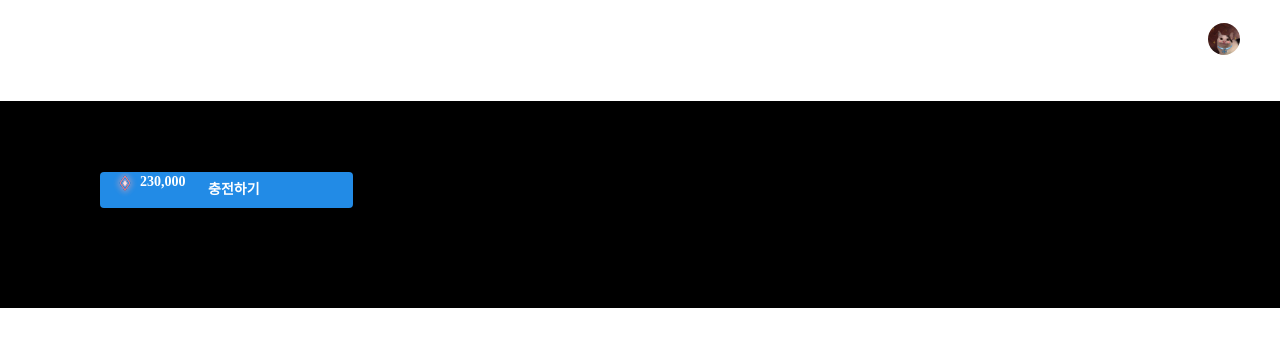
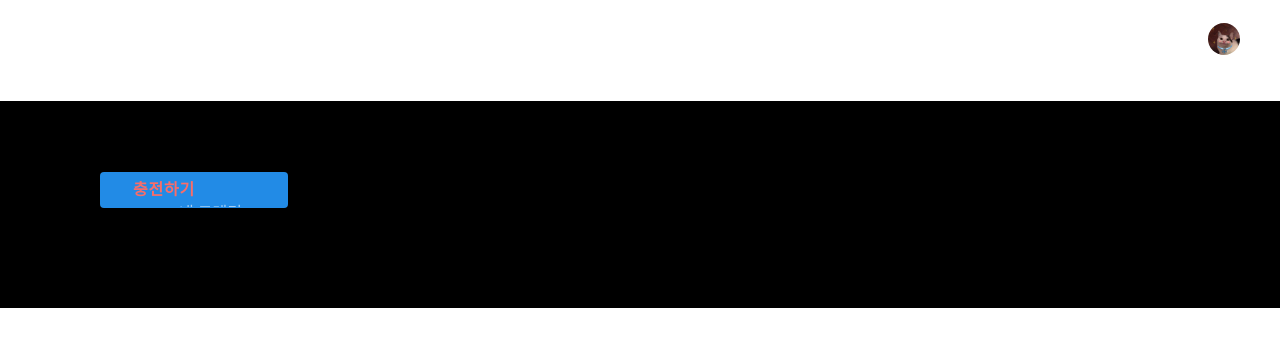
Before and after one commit to Codeit-Sprint-6-Part-2-Team-9/frontend, a React (Vite) app: page / in a window 1280 px wide. Shown: the top 346 px of the page. Built offline with nearby package versions, Linux system fonts and the light colour scheme.

Commit message:
refactor: 스타일 정리

```diff
--- a/src/components/MyCreditRechargeButton.jsx
+++ b/src/components/MyCreditRechargeButton.jsx
@@ -1,4 +1,5 @@
 import { Button } from "@mantine/core";
+import theme from "../theme";
 import CreditIcon from "../assets/mycredit.svg";
 import classes from "./MyCreditRechargeButton.module.css";
 
@@ -29,7 +30,14 @@ const MyCreditSection = () => {
 };
 
 const TextSection = () => {
-  return <div className={classes.textSection}>충전하기</div>;
+  return (
+    <div
+      className={classes.textSection}
+      style={{ color: theme.colors.brand[0] }}
+    >
+      충전하기
+    </div>
+  );
 };
 
 export default MyCreditRechargeButton;
--- a/src/components/MyCreditRechargeButton.module.css
+++ b/src/components/MyCreditRechargeButton.module.css
@@ -1,8 +1,9 @@
 .MycreditButton {
+  position: relative;
   width: 327px;
   height: 87px;
   border-radius: 8px;
-  border: 1px solid #f1eef9;
+  border: 1px solid #f1eef9cc;
   background: transparent;
 }
 
@@ -25,11 +26,41 @@
 }
 
 .creditContainer {
+  position: absolute;
+  top: 20px;
+  left: 20px;
+}
+
+@media (min-width: 768px) {
+  .creditContainer {
+    top: 35px;
+    left: 64px;
+  }
+}
+
+@media (min-width: 1280px) {
+  .creditContainer {
+    top: 30px;
+    left: 78px;
+  }
 }
 
 .creditTitle {
-  margin-top: 20px;
-  margin-left: 20px;
+  font-family: Pretendard;
+  font-size: 12px;
+  font-weight: 400;
+  line-height: 14.32px;
+  color: #ffffff99;
+  text-align: left;
+  margin-bottom: 4px;
+}
+
+@media (min-width: 768px) {
+  .creditTitle {
+    font-size: 16px;
+    line-height: 19.09px;
+    margin-bottom: 14px;
+  }
 }
 
 .creditContent {
@@ -38,14 +69,46 @@
 }
 
 .creditIcon {
-  margin-right: 3px;
-  margin-bottom: 48px;
+  height: 33px;
+  margin-left: -5px;
+  margin-right: -3px;
 }
 
 .creditAmount {
-  margin-bottom: 50px;
+  font-family: Pretendard;
+  font-size: 20px;
+  font-weight: 700;
+  line-height: 26px;
+  text-align: left;
+  color: #ffffffde;
+  margin-bottom: 2px;
+}
+
+@media (min-width: 768px) {
+  .creditAmount {
+    font-size: 24px;
+  }
 }
 
 .textSection {
-  margin: 30px 80px 30px 0;
+  margin: 31px 20px 30px 0;
+  font-family: Pretendard;
+  font-size: 13px;
+  font-weight: 700;
+  line-height: 26px;
+  letter-spacing: 0.05em;
+  text-align: left;
 }
+
+@media (min-width: 768px) {
+  .textSection {
+    margin: 52px 64px 53px 0;
+    font-size: 16px;
+  }
+}
+
+@media (min-width: 1280px) {
+  .textSection {
+    margin: 30px 80px 30px 0;
+  }
+}
--- a/src/pages/HomePage.jsx
+++ b/src/pages/HomePage.jsx
@@ -1,11 +1,15 @@
 import MyCreditRechargeButton from "../components/MyCreditRechargeButton";
 
 function HomePage() {
+  const handleButtonClick = () => {
+    console.log("충전하기 버튼이 클릭되었습니다.");
+    // 여기에 버튼을 클릭했을 때 할 작업을 추가하세요.
+  };
   return (
     <div style={{ backgroundColor: "black" }}>
       <h1>Welcome to HomePage</h1>
       <div style={{ marginLeft: "100px" }}>
-        <MyCreditRechargeButton />
+        <MyCreditRechargeButton onClick={handleButtonClick} />
       </div>
       <br />
       <br />
```
